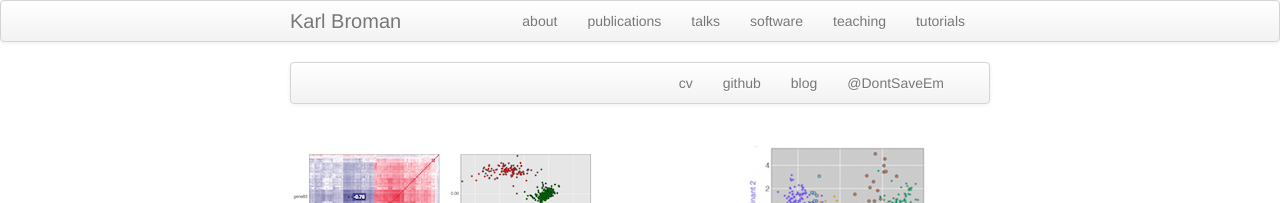
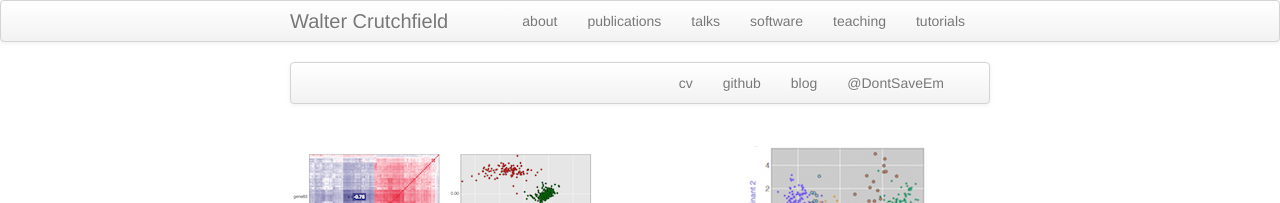
Before and after one commit to wtcrutch/wtcrutch.github.io, a Jekyll site: the page built from index.md, in a window 1280 px wide. Shown: the top 203 px of the page. Built offline with Jekyll 4.4.1, drawn with Linux system fonts in a browser that asks for light colours.

Commit message:
Update _config.yml

```diff
--- a/_config.yml
+++ b/_config.yml
@@ -8,15 +8,15 @@
 # Themes are encouraged to use these universal variables
 # so be sure to set them if your theme uses them.
 #
-title : Karl Broman
+title : Walter Crutchfield
 author :
-  name : Karl Broman
-  email : kbroman@gmail.com
-  github : kbroman
-  twitter : kwbroman
+  name : Walter Crutchfield
+  email : wtcrutch@indiana.edu
+  github : wtcrutch
+  twitter : wtcrutch
   feedburner : nil
 
-production_url : http://kbroman.github.io
+production_url : http://wtcrutch.github.io
 
 # Tell Github to use the kramdown markdown interpreter
 # (see https://help.github.com/articles/migrating-your-pages-site-from-maruku)
```
